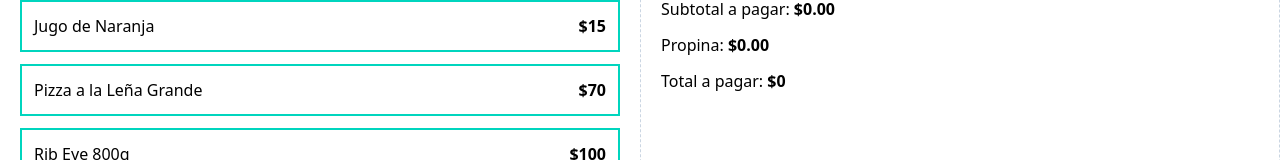
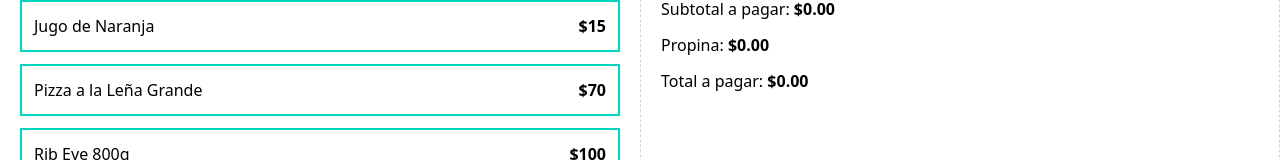
Before and after one commit to juancmdev/calculadora-propinas-react, a React (Vite) app: page / in a window 1280 px wide. Shown: the part 516-676 px from the top of the page. Built offline with nearby package versions, Linux system fonts and the light colour scheme.

Commit message:
Update OrderTotals.tsx

```diff
--- a/src/components/OrderTotals.tsx
+++ b/src/components/OrderTotals.tsx
@@ -13,6 +13,7 @@
     [order]
   );
   const tipAmount = useMemo(() => subtotalAmount * tip, [tip, order]);
+  const totalAmount = useMemo(() => subtotalAmount + tipAmount, [tip, order]);
 
   return (
     <>
@@ -28,7 +29,7 @@
         </p>
         <p>
           Total a pagar: {""}
-          <span className="font-bold">$0</span>
+          <span className="font-bold">{formatCurrency(totalAmount)}</span>
         </p>
       </div>
       <button></button>
```
